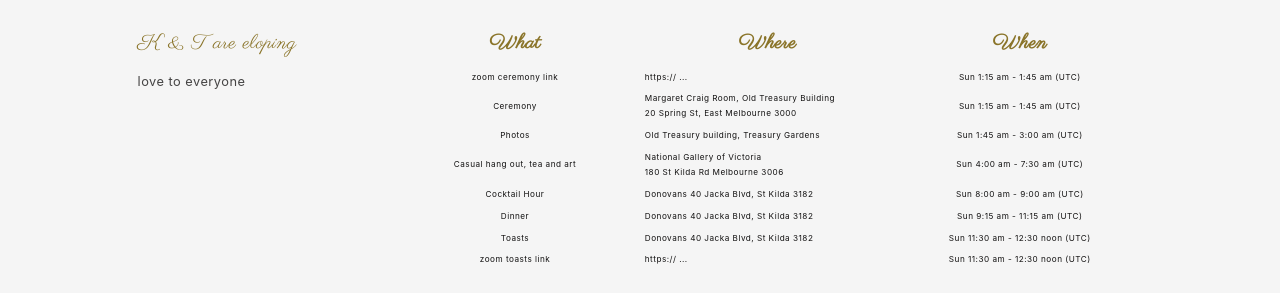
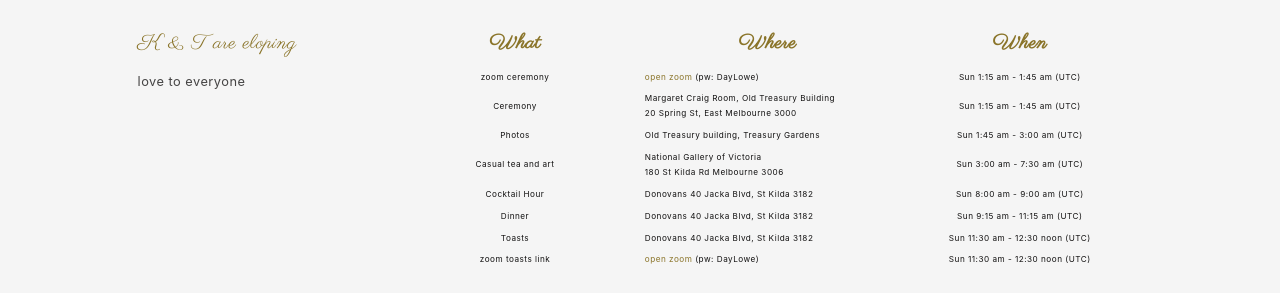
Before and after one commit to TimmDay/wedding-site, a Next.js app: page / in a window 1280 px wide. Shown: the part 504-797 px from the top of the page. Built offline with nearby package versions, Linux system fonts and the light colour scheme.

Commit message:
update zoom links

```diff
--- a/components/layout/Footer.tsx
+++ b/components/layout/Footer.tsx
@@ -1,6 +1,6 @@
 import styled from 'styled-components';
 import { useState, useEffect } from 'react';
-import { TIMINGS, TimingsType } from '../../data/locationData';
+import { TIMINGS, LINKS, TimingsType } from '../../data/locationData';
 import { convertTimesToUserTZ } from '../../utils/tz-conversion-utils';
 
 
@@ -26,9 +26,12 @@ const Footer = () => {
                     <h4 className="col-header">Where</h4>
                     <h4 className="col-header">When</h4>
 
-                    <div>zoom ceremony link</div>
+                    <div>zoom ceremony</div>
                     <div className="align-left">
-                        <p>{'https:// ... '}</p>
+                        <p>
+                          <a href={LINKS.zoomCeremonyLink}>open zoom</a>
+                          {` (pw: ${LINKS.zoomCeremonyPass})`}
+                        </p>
                     </div>
                     <p>{`${timings.ceremonyStart} - ${timings.ceremonyEnd}`}</p>
 
@@ -50,7 +53,7 @@ const Footer = () => {
                     {/*</div>*/}
                     {/*<p>{`${timings.photosStart} - ${timings.photosEnd}`}</p>*/}
 
-                    <p>Casual hang out, tea and art</p>
+                    <p>Casual tea and art</p>
                     <div className="align-left">
                         <p>{"National Gallery of Victoria"}</p>
                         <p>{"180 St Kilda Rd Melbourne 3006"}</p>
@@ -84,7 +87,10 @@ const Footer = () => {
 
                     <div>zoom toasts link</div>
                     <div className="align-left">
-                        <p>{'https:// ... '}</p>
+                        <p>
+                          <a href={LINKS.zoomToastsLink}>open zoom</a>
+                          {` (pw: ${LINKS.zoomToastsPass})`}
+                        </p>
                     </div>
                     <p>{`${timings.zoomToastStart} - ${timings.zoomToastEnd}`}</p>
                 </div>
@@ -165,6 +171,10 @@ const StyledFooter = styled.div`
     text-align: left;
   }
 
+  a {
+    color: var(--color-secondary);
+  }
+
   //.copyright {
   //  color: var(--color-contrast-offset);
   //  font-size: var(--font-size-smallest);
--- a/data/locationData.ts
+++ b/data/locationData.ts
@@ -13,8 +13,15 @@ export type TimingsType = {
     dinnerStart: string,
     dinnerEnd: string,
     zoomToastStart: string,
-    zoomToastEnd: string,
+    zoomToastEnd: string
 };
+
+export type LinksType = {
+    zoomCeremonyLink: string,
+    zoomCeremonyPass: string,
+    zoomToastsLink: string,
+    zoomToastsPass: string
+}
 
 export const TIMINGS = {
     // preBridalPhotosStart: '2022-06-19 10:30',
@@ -25,7 +32,7 @@ export const TIMINGS = {
     photosEnd: '2022-06-19 13:00',
     specialPhotosStart: '2022-06-19 13:00',
     specialPhotosEnd: '2022-06-19 14:00',
-    ngvStart: '2022-06-19 14:00',
+    ngvStart: '2022-06-19 13:00',
     ngvEnd: '2022-06-19 17:30',
     // lunaStart: '2022-06-19 14:30',
     // lunaEnd: '2022-06-19 18:00',
@@ -36,6 +43,13 @@ export const TIMINGS = {
     zoomToastStart: '2022-06-19 21:30',
     zoomToastEnd: '2022-06-19 22:30',
 };
+
+export const LINKS = {
+    zoomCeremonyLink: 'https://us02web.zoom.us/j/85086008213?pwd=WVZOcmVhaFRqcVY2MmoxUFdhZWpSUT09',
+    zoomCeremonyPass: 'DayLowe',
+    zoomToastsLink: 'https://us02web.zoom.us/j/85917719055?pwd=U0VNelZNckdNM29LbHpiajNHeWlrQT09',
+    zoomToastsPass: 'DayLowe',
+}
 
 export const locationData = [
     {
```
Also changed, not shown: components/homepage/HomePage.tsx (+42 -3 lines), 1 other file (tests, documents, lock files or other folders).
